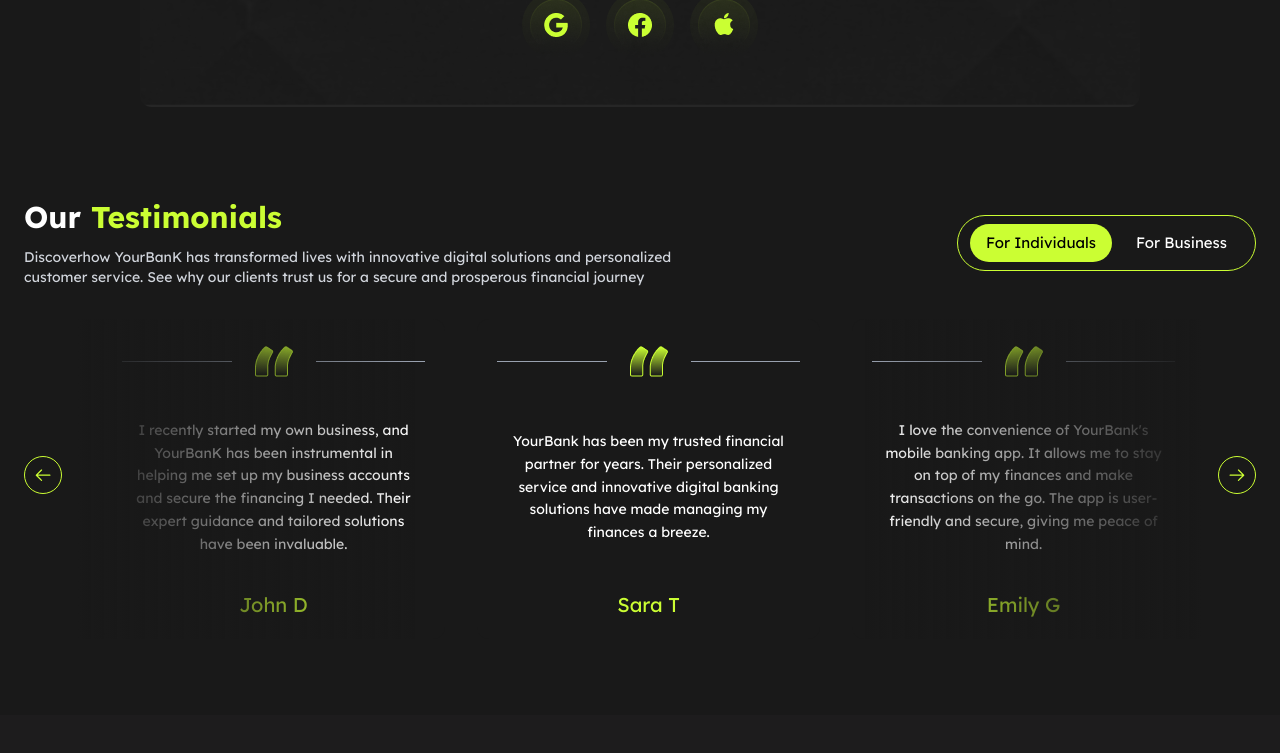
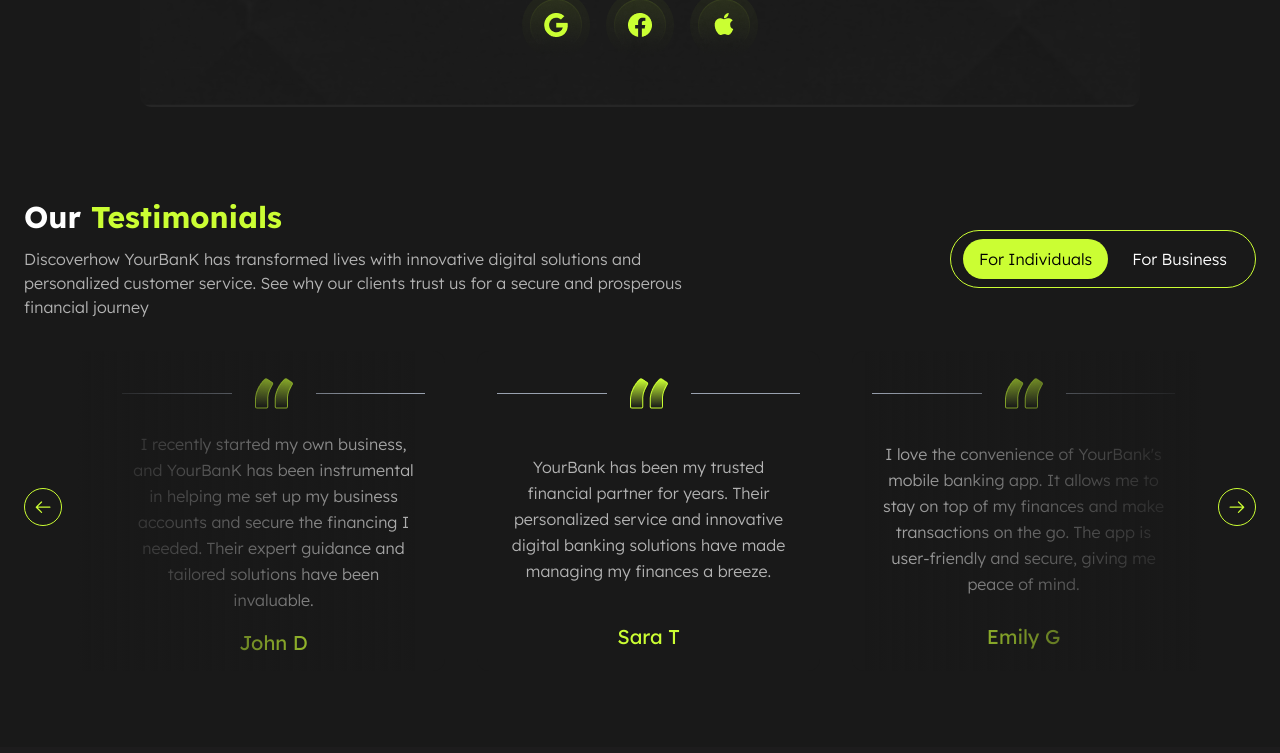
Before and after one commit to Gentlecoder1/bank-website, a React (Vite) app: page /Login in a window 1280 px wide. Shown: the part 579-1332 px from the top of the page. Built offline with nearby package versions, Linux system fonts and the light colour scheme; grey boxes are pictures that could not be loaded.

Commit message:
feat: remove unused toggle state in Nav component; update styling in Testimonials for improved readability

```diff
--- a/src/components/Nav.jsx
+++ b/src/components/Nav.jsx
@@ -13,18 +13,6 @@
     const openNav = () => {
         setBurger(!burger)
     }
-
-    const [toggle, setToggle] = useState(0)
-
-  // derive active link from current pathname so direct navigation highlights the correct toggle
-  const pathname = typeof window !== 'undefined' ? window.location.pathname.toLowerCase() : ''
-  const isHomeActive = pathname.includes('/home')
-  const isCareerActive = pathname.includes('/career')
-  const isAboutActive = pathname.includes('/about')
-  const isSecurityActive = pathname.includes('/security')
-
-  const isSignUpActive = pathname.includes('/signup')
-  const isLoginActive = pathname.includes('/login')
 
   return (
     <header className='fixed w-full z-100 flex flex-col items-center xl:px-16 px-5'>
--- a/src/components/Testimonials.jsx
+++ b/src/components/Testimonials.jsx
@@ -122,20 +122,20 @@
           <div className='space-y-5 md:space-y-0 md:space-x-10 md:flex md:justify-between items-center md:text-left text-center'>
             <div className='xl:max-w-[700px] lg:max-w-[500px] md:max-w-[400px] space-y-3' data-aos="fade-up">
               <h1 className='text-3xl font-bold'>Our <b className='text-[#CBFE33]'>Testimonials</b></h1>
-              <p className='text-gray-300 text-sm'>Discoverhow YourBanK has transformed lives with innovative digital solutions and personalized customer service. See why our clients trust us for a secure and prosperous financial journey</p>
+              <p className='text-[#B3B3B3] md:text-[16px] text-[14px] font-[300]'>Discoverhow YourBanK has transformed lives with innovative digital solutions and personalized customer service. See why our clients trust us for a secure and prosperous financial journey</p>
             </div>
 
             <div className={`rounded-full mx-auto md:mx-0 md:ml-auto border border-[#CBFE33] flex px-3 py-2 w-fit h-fit space-x-8 md:space-x-0 lg:space-x-2 text-[15px]`} data-aos="fade-up">
               <div
                 onClick={toggleLeft}
-                className={`relative w-fit h-fit text-center py-2 px-4 rounded-full cursor-pointer transition-colors duration-300 ${toggle === 0 ? 'bg-[#CBFE33] text-black' : 'bg-none'}`}
+                className={`md:text-[16px] text-[14px] font-[300] relative w-fit h-fit text-center py-2 px-4 rounded-full cursor-pointer transition-colors duration-300 ${toggle === 0 ? 'bg-[#CBFE33] text-black' : 'bg-none'}`}
               >
                 For Individuals
               </div>
 
               <div
                 onClick={toggleRight}
-                className={`relative w-fit h-fit text-center py-2 px-4 rounded-full cursor-pointer transition-colors duration-300 ${toggle === 1 ? 'bg-[#CBFE33] text-black' : 'bg-none'}`}
+                className={`md:text-[16px] text-[14px] font-[300] relative w-fit h-fit text-center py-2 px-4 rounded-full cursor-pointer transition-colors duration-300 ${toggle === 1 ? 'bg-[#CBFE33] text-black' : 'bg-none'}`}
               >
                 For Business
               </div>
@@ -167,7 +167,7 @@
                             <img src={Quote} alt="Quote" />
                             <hr className='w-full h-[0.1px] bg-gray-400 border-0' />
                           </div>
-                          <p className='text-sm leading-relaxed flex-grow flex items-center justify-center text-center px-2'>
+                          <p className='text-[#B3B3B3] md:text-[16px] text-[14px] font-[300] leading-relaxed flex-grow flex items-center justify-center text-center px-2'>
                             {testimonial.text}
                           </p>
                         </div>
```
